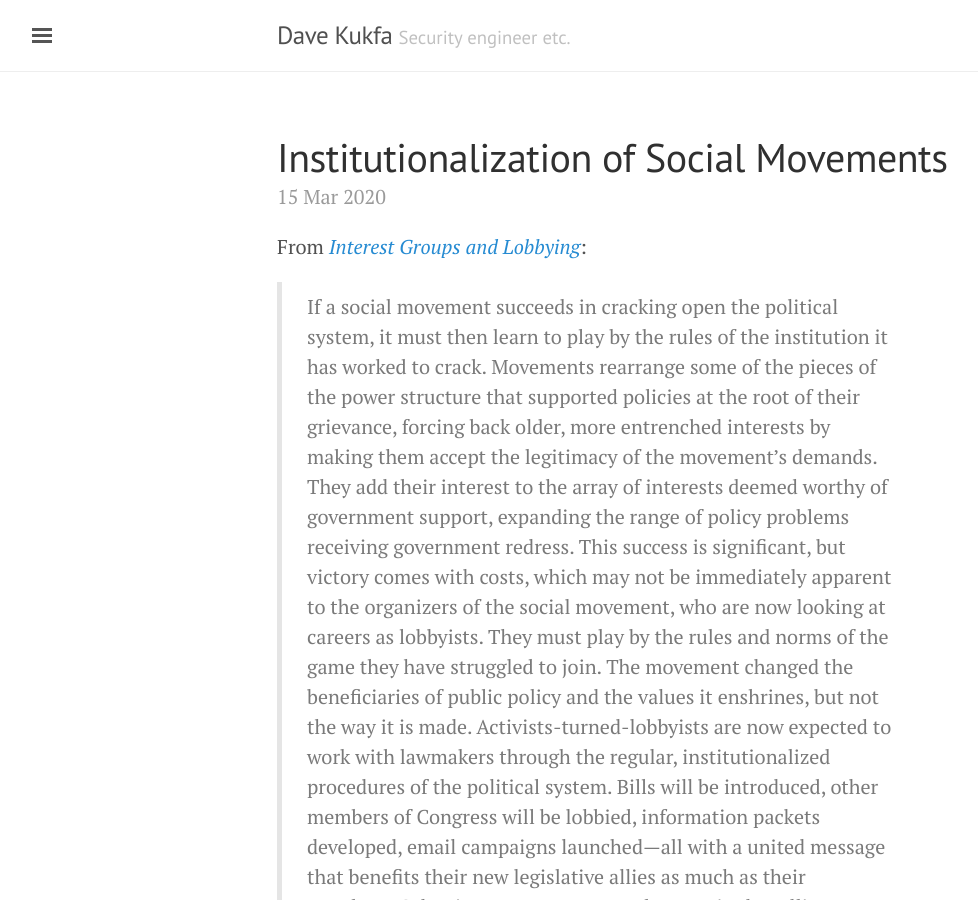
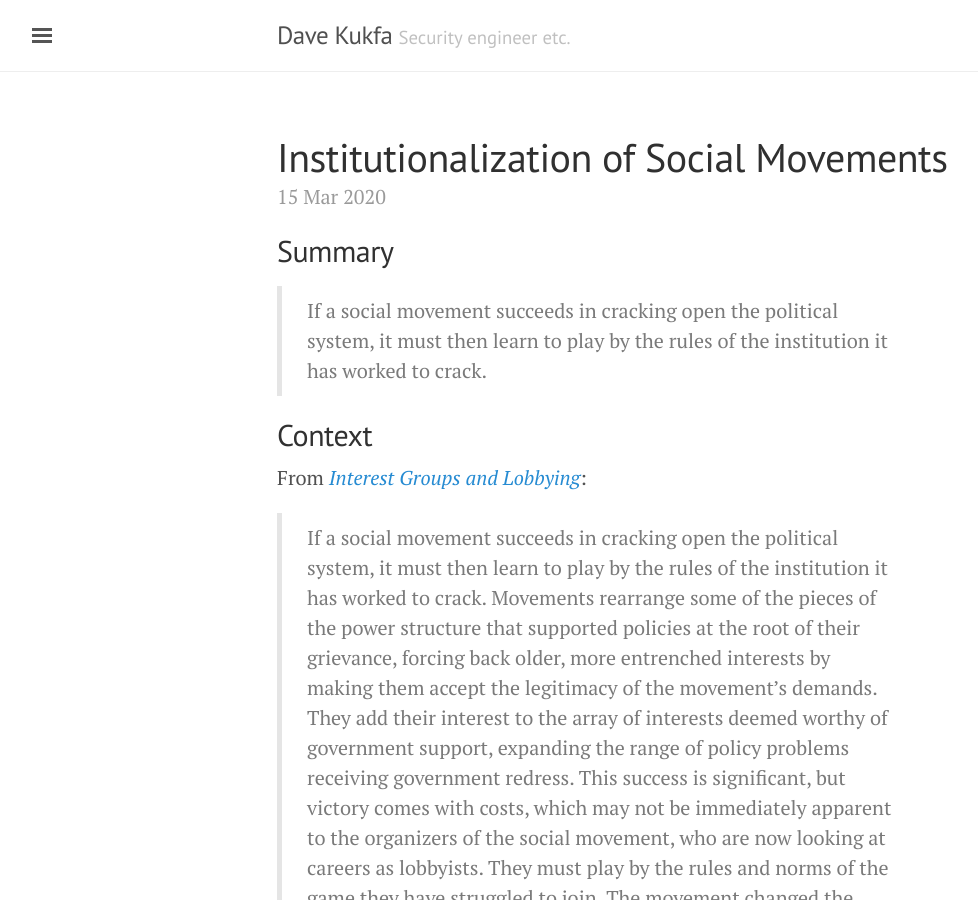
Before and after one commit to kukfa/kukfa.github.io, a Jekyll site: the page built from mental-models/_posts/2020-03-15-social-movement-institutionalization.md, in a window 1280 px wide and 900 px high. Shown: the whole window, without its empty margins (3-981 px from the left). Built offline with Jekyll 4.4.1, drawn with Linux system fonts in a browser that asks for light colours; nearby versions of some CDN libraries.

Commit message:
separate institutionalization of social movements

```diff
--- a/mental-models/_posts/2020-03-15-social-movement-institutionalization.md
+++ b/mental-models/_posts/2020-03-15-social-movement-institutionalization.md
@@ -3,6 +3,12 @@ layout: post
 title: Institutionalization of Social Movements
 tag: political science
 ---
+
+## Summary
+
+> If a social movement succeeds in cracking open the political system, it must then learn to play by the rules of the institution it has worked to crack.
+
+## Context
 
 From _[Interest Groups and Lobbying](https://www.taylorfrancis.com/books/9780429493652)_:
 
```
